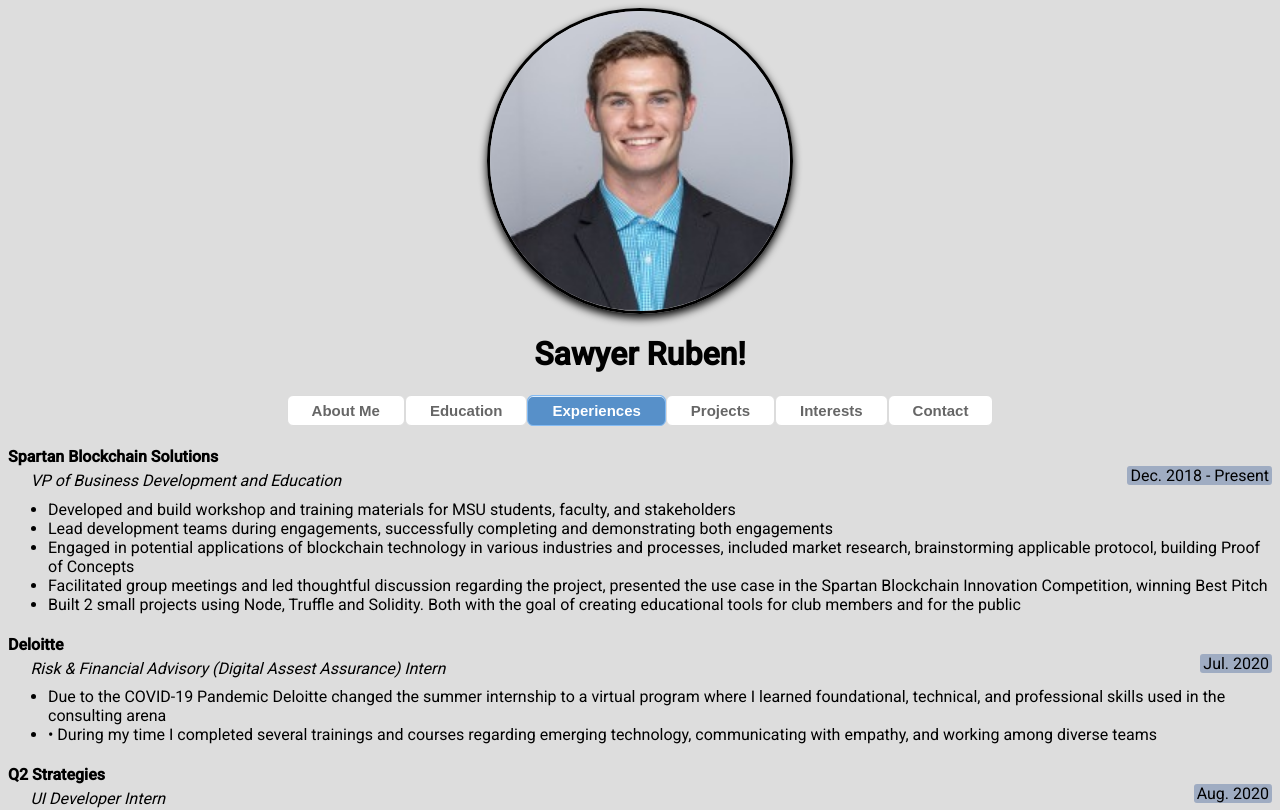
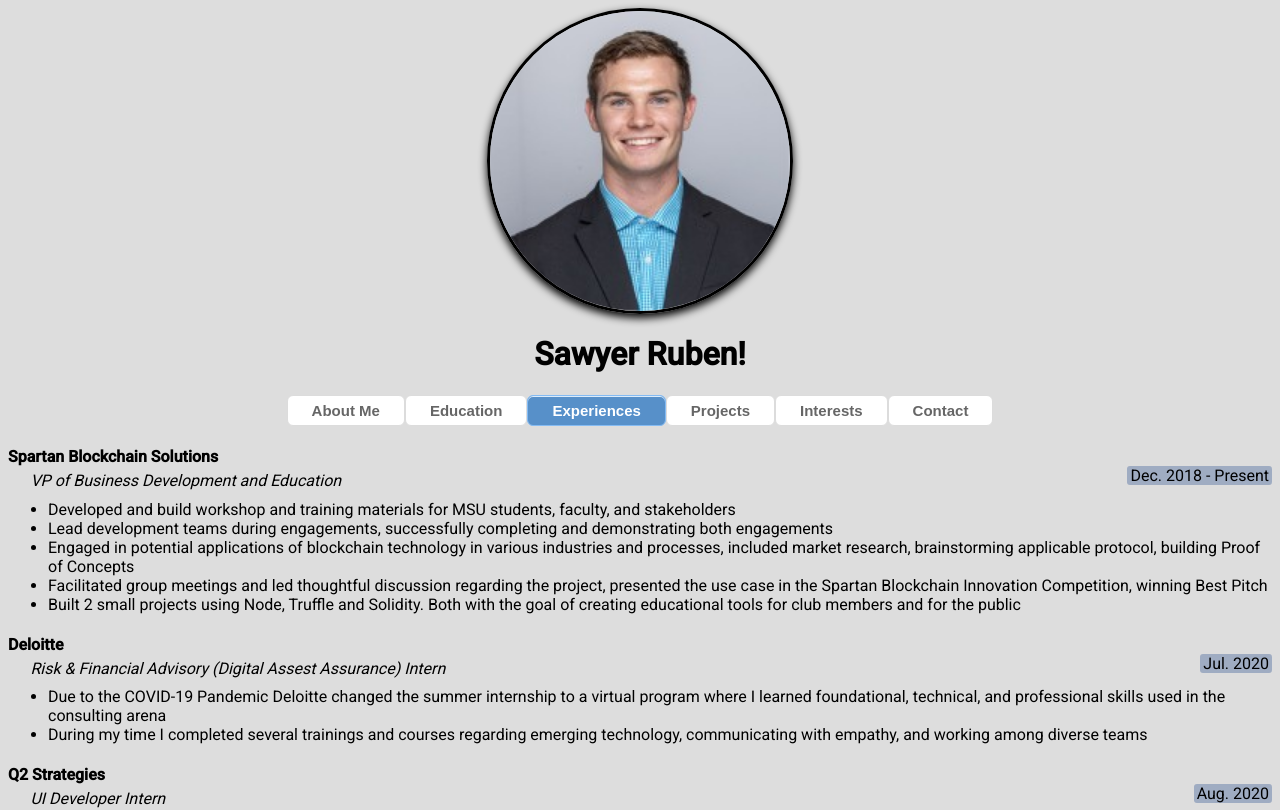
Before and after one commit to sawyerru/resume, an Angular app: page /experiences in a window 1280 px wide. Shown: the top 810 px of the page. Built offline with nearby package versions, Linux system fonts and the light colour scheme.

Commit message:
updated build 7/26/2020

```diff
--- a/src/app/components/body/experiences/experiences.component.html
+++ b/src/app/components/body/experiences/experiences.component.html
@@ -21,7 +21,7 @@
         <p class="date">Jul. 2020</p>
         <ul class="items">
             <li>Due to the COVID-19 Pandemic Deloitte changed the summer internship to a virtual program where I learned foundational, technical, and professional skills used in the consulting arena</li>
-            <li>•	During my time I completed several trainings and courses regarding emerging technology, communicating with empathy, and working among diverse teams</li>
+            <li>During my time I completed several trainings and courses regarding emerging technology, communicating with empathy, and working among diverse teams</li>
         </ul>
     </div>
 
```
Also changed, not shown: 3 other files (tests, documents, lock files or other folders).
